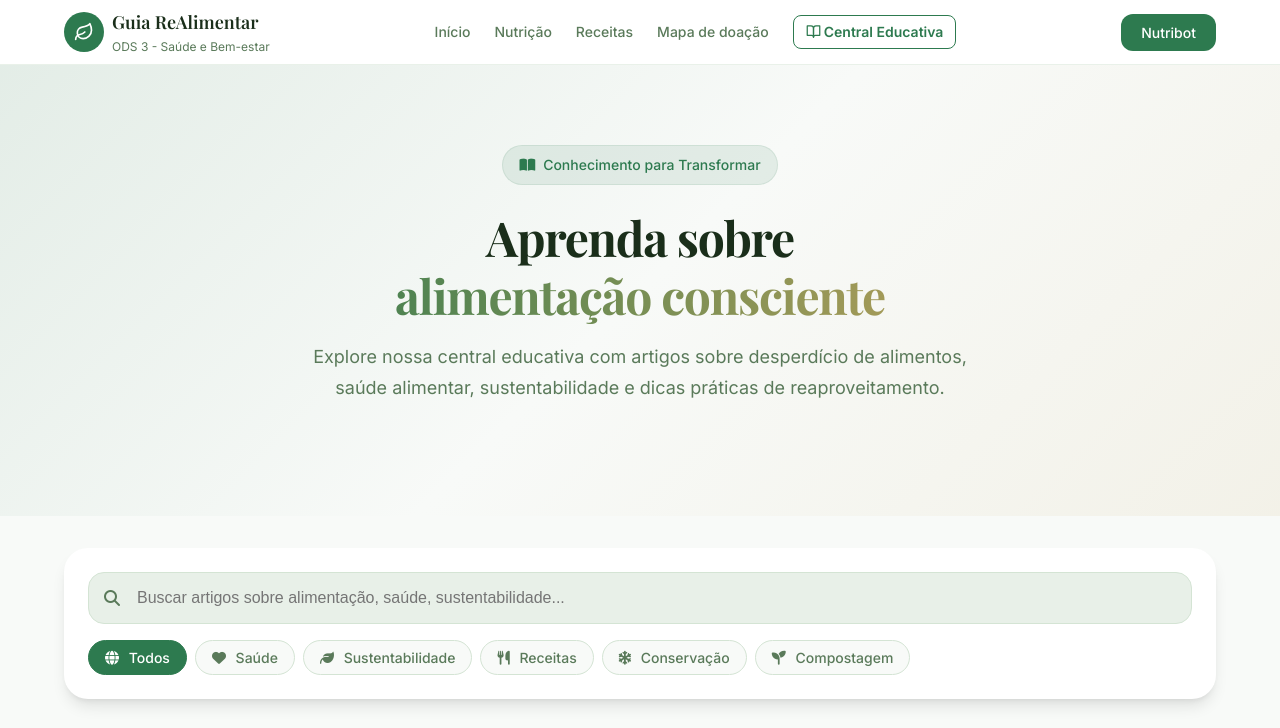
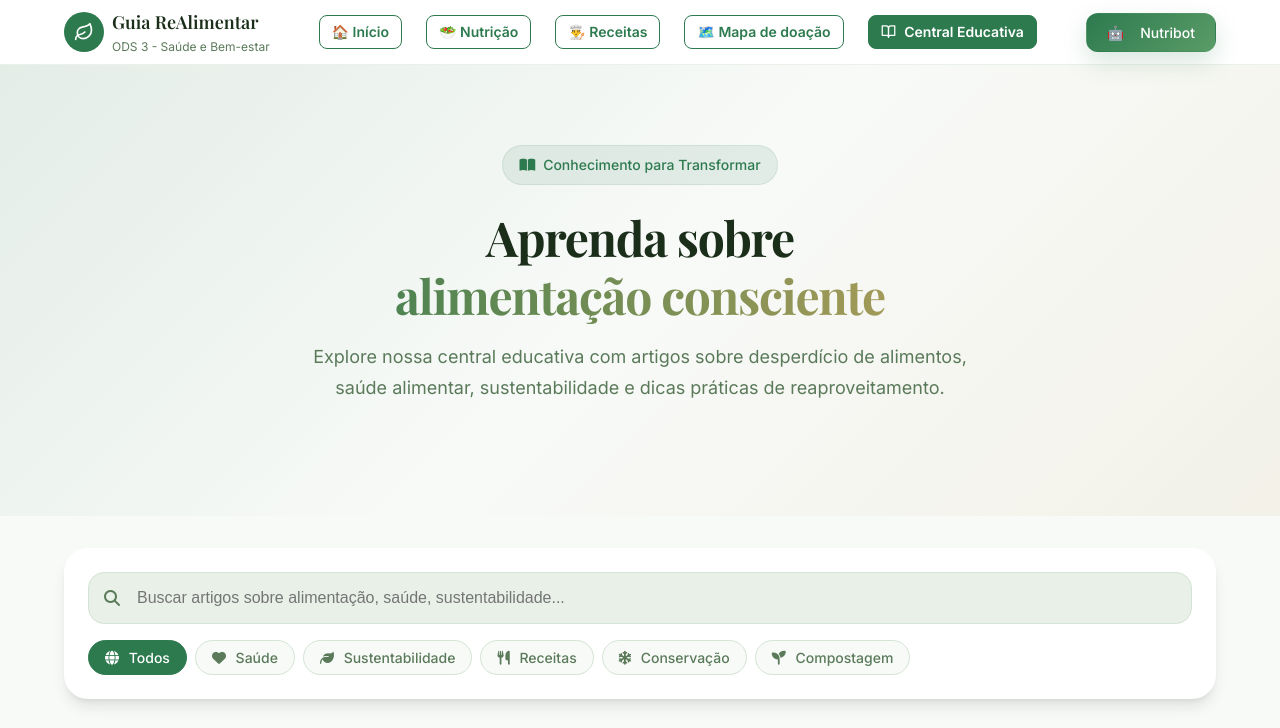
Before and after one commit to Danilocss13/trabalhoODS3.github.io, a plain HTML site: page educativo.html in a window 1280 px wide. Shown: the top 728 px of the page. Drawn offline with nearby package versions, Linux system fonts and the light colour scheme.

Commit message:
Update styles and navigation links in educativo.html

```diff
--- a/educativo.html
+++ b/educativo.html
@@ -10,11 +10,10 @@
   <link rel="preconnect" href="https://fonts.googleapis.com">
   <link rel="preconnect" href="https://fonts.gstatic.com" crossorigin>
   <link href="https://fonts.googleapis.com/css2?family=Inter:wght@400;500;600;700&family=Playfair+Display:wght@600;700&display=swap" rel="stylesheet">
+  <link rel="stylesheet" href="styles.css">
 
   <!-- Font Awesome -->
   <link rel="stylesheet" href="https://cdnjs.cloudflare.com/ajax/libs/font-awesome/6.5.1/css/all.min.css">
-
-  <link rel="icon" type="image/x-icon" href="iconsite.png">
 
   <style>
     /* ========================================
@@ -184,10 +183,13 @@
       transition: all 0.2s ease;
       display: inline-flex;
       align-items: center;
+      gap: 0.35rem;
+      background-color: #fff;
     }
 
-    .nav-link-educativo:hover {
-      background: var(--primary);
+    .nav-link-educativo:hover,
+    .nav-link-educativo.active {
+      background-color: var(--primary);
       color: #fff !important;
     }
 
@@ -267,14 +269,23 @@
     }
 
     .nav-link {
+      display: inline-flex;
+      align-items: center;
+      gap: 0.35rem;
       font-size: 0.875rem;
-      font-weight: 500;
-      color: var(--muted-foreground);
-      transition: color 0.2s;
+      font-weight: 600;
+      color: var(--primary);
+      border: 1px solid var(--primary);
+      border-radius: 0.5rem;
+      padding: 0.3rem 0.75rem;
+      transition: all 0.2s ease;
+      text-decoration: none;
     }
 
-    .nav-link:hover, .nav-link.active {
-      color: var(--primary);
+    .nav-link:hover,
+    .nav-link.active {
+      background-color: var(--primary);
+      color: #fff;
     }
 
     .menu-toggle {
@@ -306,17 +317,24 @@
     }
 
     .mobile-nav-link {
-      padding: 0.5rem 1rem;
+      display: inline-flex;
+      align-items: center;
+      gap: 0.35rem;
+      width: 100%;
+      padding: 0.75rem 1rem;
       border-radius: var(--radius);
       font-size: 0.875rem;
-      font-weight: 500;
-      color: var(--muted-foreground);
-      transition: all 0.2s;
+      font-weight: 600;
+      color: var(--primary);
+      border: 1px solid var(--primary);
+      transition: all 0.2s ease;
+      text-decoration: none;
     }
 
-    .mobile-nav-link:hover {
-      background-color: var(--secondary);
-      color: var(--primary);
+    .mobile-nav-link:hover,
+    .mobile-nav-link.active {
+      background-color: var(--primary);
+      color: #fff;
     }
 
     /* ========================================
@@ -920,11 +938,11 @@
       </a>
 
       <nav class="nav-desktop" id="nav-desktop">
-        <a href="index.html" class="nav-link">Início</a>
-        <a href="index.html#nutricao" class="nav-link">Nutrição</a>
-        <a href="index.html#receitaSection" class="nav-link">Receitas</a>
-        <a href="mapa.html" class="nav-link">Mapa de doação</a>
-        <a href="educativo.html" class="nav-link nav-link-educativo">
+        <a href="index.html" class="nav-link">🏠 Início</a>
+        <a href="index.html#nutricao" class="nav-link">🥗 Nutrição</a>
+        <a href="index.html#receitaSection" class="nav-link">👨‍🍳 Receitas</a>
+        <a href="mapa.html" class="nav-link">🗺️ Mapa de doação</a>
+        <a href="educativo.html" class="nav-link nav-link-educativo active">
           <svg xmlns="http://www.w3.org/2000/svg" width="15" height="15" viewBox="0 0 24 24" fill="none" stroke="currentColor" stroke-width="2" stroke-linecap="round" stroke-linejoin="round" style="vertical-align:middle; margin-right:3px;">
             <path d="M2 3h6a4 4 0 0 1 4 4v14a3 3 0 0 0-3-3H2z"/><path d="M22 3h-6a4 4 0 0 0-4 4v14a3 3 0 0 1 3-3h7z"/>
           </svg>
@@ -932,7 +950,7 @@
         </a>
       </nav>
 
-      <button class="btn btn-primary btn-desktop" id="nutribot-btn">Nutribot</button>
+      <button class="btn btn-primary btn-nutribot btn-desktop" id="nutribot-btn" type="button">Nutribot</button>
 
       <button class="menu-toggle" id="menu-toggle" aria-label="Menu">
         <svg class="icon-menu" xmlns="http://www.w3.org/2000/svg" width="20" height="20" viewBox="0 0 24 24" fill="none" stroke="currentColor" stroke-width="2" stroke-linecap="round" stroke-linejoin="round">
@@ -949,12 +967,12 @@
 
     <div class="mobile-menu hidden" id="mobile-menu">
       <nav class="mobile-nav">
-        <a href="index.html" class="mobile-nav-link">Início</a>
-        <a href="index.html#nutricao" class="mobile-nav-link">Nutrição</a>
-        <a href="index.html#receitaSection" class="mobile-nav-link">Receitas</a>
-        <a href="mapa.html" class="mobile-nav-link">Mapa de doação</a>
-        <a href="educativo.html" class="mobile-nav-link">📚 Central Educativa</a>
-        <button class="btn btn-primary btn-full" id="nutribot-btn-mobile">Nutribot</button>
+        <a href="index.html" class="mobile-nav-link">🏠 Início</a>
+        <a href="index.html#nutricao" class="mobile-nav-link">🥗 Nutrição</a>
+        <a href="index.html#receitaSection" class="mobile-nav-link">👨‍🍳 Receitas</a>
+        <a href="mapa.html" class="mobile-nav-link">🗺️ Mapa de doação</a>
+        <a href="educativo.html" class="mobile-nav-link active">📚 Central Educativa</a>
+        <button class="btn btn-nutribot btn-full" id="nutribot-btn-mobile" type="button">Nutribot</button>
       </nav>
     </div>
   </header>
@@ -1342,6 +1360,10 @@
 
       <div class="footer-bottom">
         <p class="footer-copyright">© 2026 Guia ReAlimentar. Todos os direitos reservados.</p>
+        <div class="footer-credit">
+          <h4 class="footer-credit-title">Desenvolvido por</h4>
+          <p class="footer-credit-text">Alexsandro Oliveira Ferreira • Danilo Cezar Santos Santana • George Soares Barbosa • Iago Carvalho dos Santos • João Victor Costa Maia • Lucas Rodrigues dos Santos</p>
+        </div>
         <div class="footer-badge">
           <i class="fas fa-leaf"></i>
           ODS 3 e ODS 12
@@ -1431,5 +1453,6 @@
       });
     });
   </script>
+  <script src="script.js"></script>
 </body>
 </html>
```
